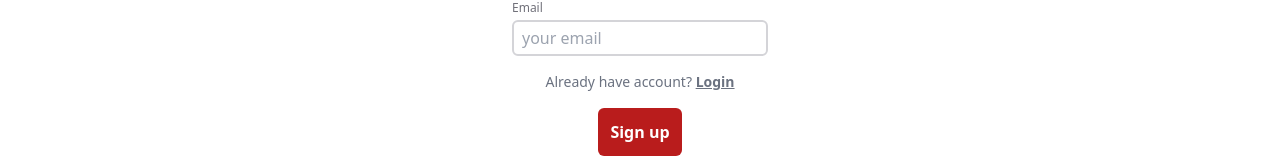
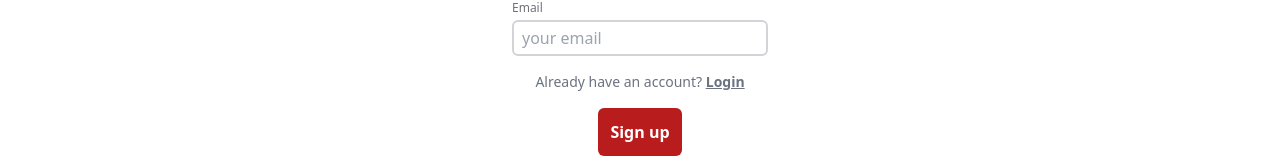
Before and after one commit to Jogopin/Groovz-client, a React (Vite) app: page /signup in a window 1280 px wide. Shown: the part 248-410 px from the top of the page. Built offline with nearby package versions, Linux system fonts and the light colour scheme; no server answers.

Commit message:
Enhance Error Handling and Display in SignUp Component

```diff
--- a/src/pages/Signup.jsx
+++ b/src/pages/Signup.jsx
@@ -25,7 +25,6 @@ const Signup = () => {
       await signup(newUser)
       navigate("/login")
     }catch(error){
-      console.log("error signing up, ",error)
         setErrorMessage(error.response.data.message)
     }
   }
@@ -64,8 +63,9 @@ const Signup = () => {
             type:"email"
           }}
         />
+      {errorMessage ? <p className="text-sm text-red-500">{errorMessage}</p> : <></>}
         <p className="text-sm text-gray-500">
-        {"Already have account? "}
+        {"Already have an account? "}
         <Link to={"/login"} className="font-bold underline">Login</Link>
         </p>
         <button  className="btn-primary px-4 py-2">
@@ -73,7 +73,6 @@ const Signup = () => {
         </button>
       </form>
 
-      {errorMessage ? <p>{errorMessage}</p> : <></>}
 
     </>
   );
```
